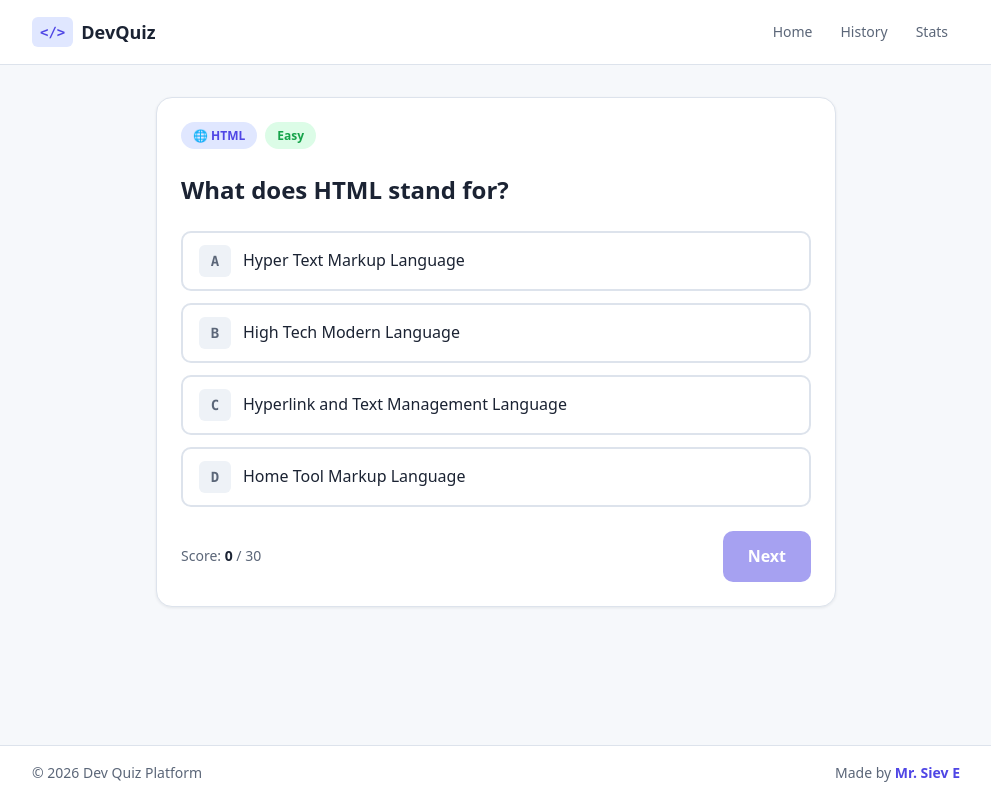
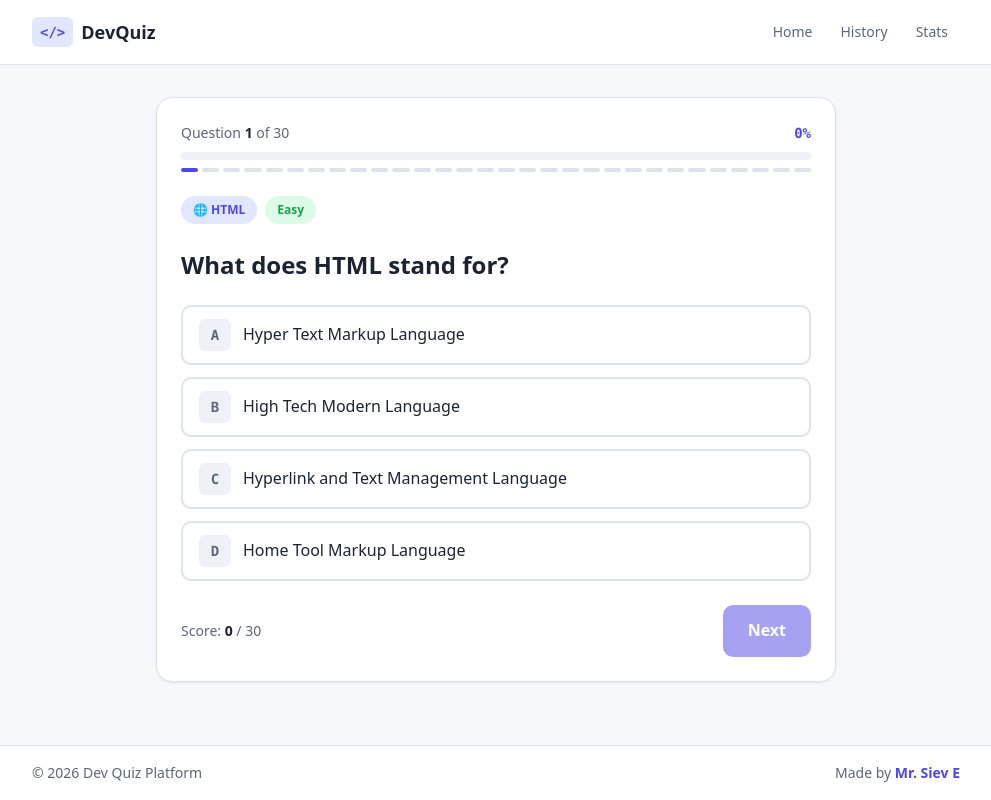
Before and after one commit to sieve-dev-sudo/dev-quiz-platform, a React (Vite) app: page /quiz in a window 1280 px wide. Shown: the whole page, without its empty margins (144-1135 px from the left). Built offline with nearby package versions, Linux system fonts and the light colour scheme.

Commit message:
feat: add progress bar to Quiz page

```diff
--- a/src/pages/Quiz.jsx
+++ b/src/pages/Quiz.jsx
@@ -1,5 +1,6 @@
 import { useEffect } from 'react'
 import { Link, useSearchParams } from 'react-router-dom'
+import ProgressBar from '../components/ProgressBar'
 import QuestionCard from '../components/QuestionCard'
 import AnswerFeedback from '../components/AnswerFeedback'
 import { getCategoryById, getDifficultyById } from '../data/categories'
@@ -19,6 +20,8 @@ function Quiz() {
 
   const {
     status,
+    questions,
+    answers,
     currentQuestion,
     currentAnswer,
     currentIndex,
@@ -81,13 +84,24 @@ function Quiz() {
     )
   }
 
+  const steps = questions.map((question, index) => {
+    const answer = answers.find((item) => item.questionId === question.id)
+    if (answer) return answer.isCorrect ? 'correct' : 'wrong'
+    return index === currentIndex ? 'current' : 'upcoming'
+  })
+
   return (
     <section className="card quiz-box">
+      <ProgressBar
+        current={currentIndex + 1}
+        total={totalQuestions}
+        answeredCount={answers.length}
+        steps={steps}
+      />
+
       <QuestionCard
         key={currentQuestion.id}
         question={currentQuestion}
-        questionNumber={currentIndex + 1}
-        totalQuestions={totalQuestions}
         selectedIndex={currentAnswer ? currentAnswer.selectedIndex : null}
         onSelect={answerQuestion}
       />
```
